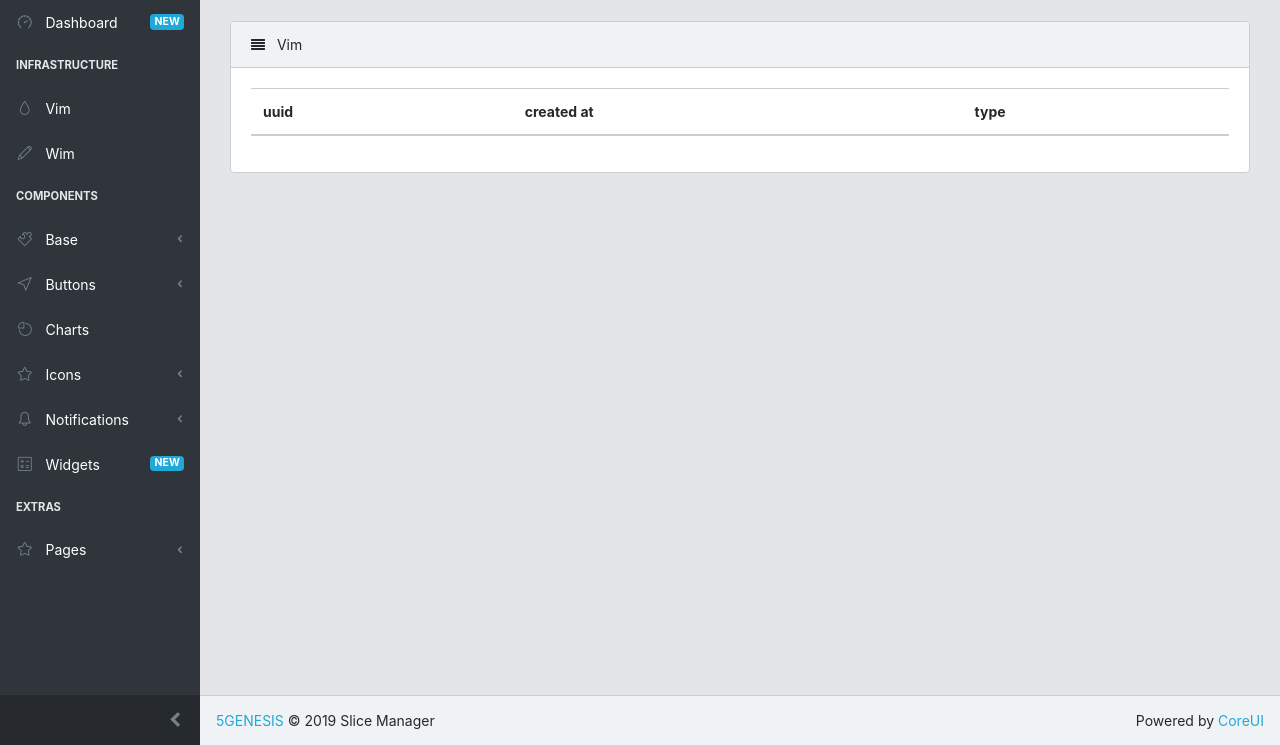
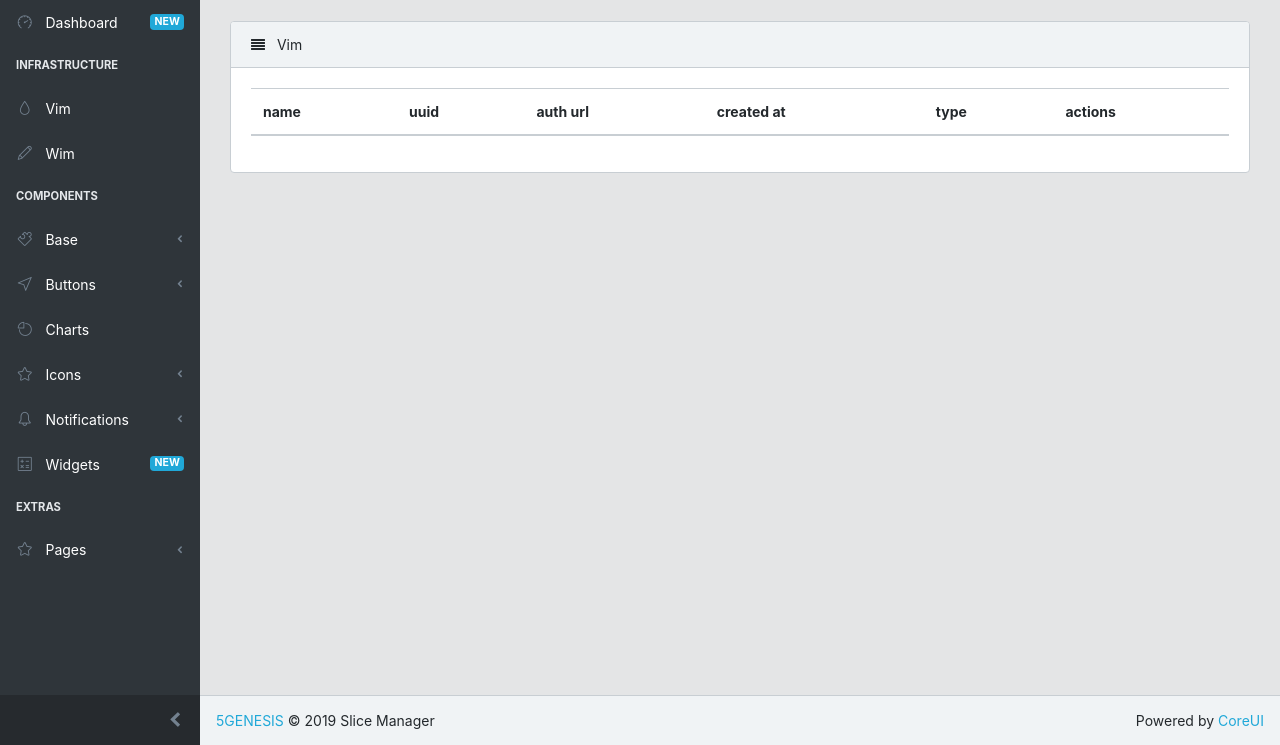
Before and after one commit to medianetlab/katana-slice_manager, a Python web app: template katana-ui/ui/blueprints/page/templates/page/vim.html in a window 1280 px wide. Shown: the part 55-800 px from the top of the page. Run offline with Jinja, Linux system fonts and the light colour scheme; the template is opened without the code that fills it, so the values that code supplies are empty; some libraries are stand-ins or nearby versions.

Commit message:
add a few more vim details to the table

```diff
--- a/katana-ui/ui/blueprints/page/templates/page/vim.html
+++ b/katana-ui/ui/blueprints/page/templates/page/vim.html
@@ -14,9 +14,12 @@
 		    <table class="table table-responsive-sm table-striped">
 		      <thead>
 		        <tr>
+		          <th>name</th>
 		          <th>uuid</th>
+		          <th>auth url</th>
 		          <th>created at</th>
 		          <th>type</th>
+		          <th>actions</th>
 		        </tr>
 		      </thead>
 		      <tbody class="vim-table-tpl">
@@ -25,9 +28,18 @@
 	        	{% raw %}
         		{{#each this}}
     			<tr>
+    				<td>{{name}}</td>
     				<td>{{_id}}</td>
+    				<td>{{auth_url}}</td>
     				<td>{{created_at}}</td>
     				<td>{{type}}</td>
+    				<td>
+    					<div class="btn-group mr-2" role="group" aria-label="First group">
+							<button class="btn btn-secondary" type="button"><i class="icons font-lg d-block cui-code"></i></button>
+							<button class="btn btn-secondary" type="button"><i class="icons font-lg d-block cui-pencil"></i></button>
+							<button class="btn btn-secondary" type="button"><i class="icons font-lg d-block cui-trash"></i></button>
+						</div>
+    				</td>
         		</tr>
     			{{/each}}
     			{% endraw %}
```
